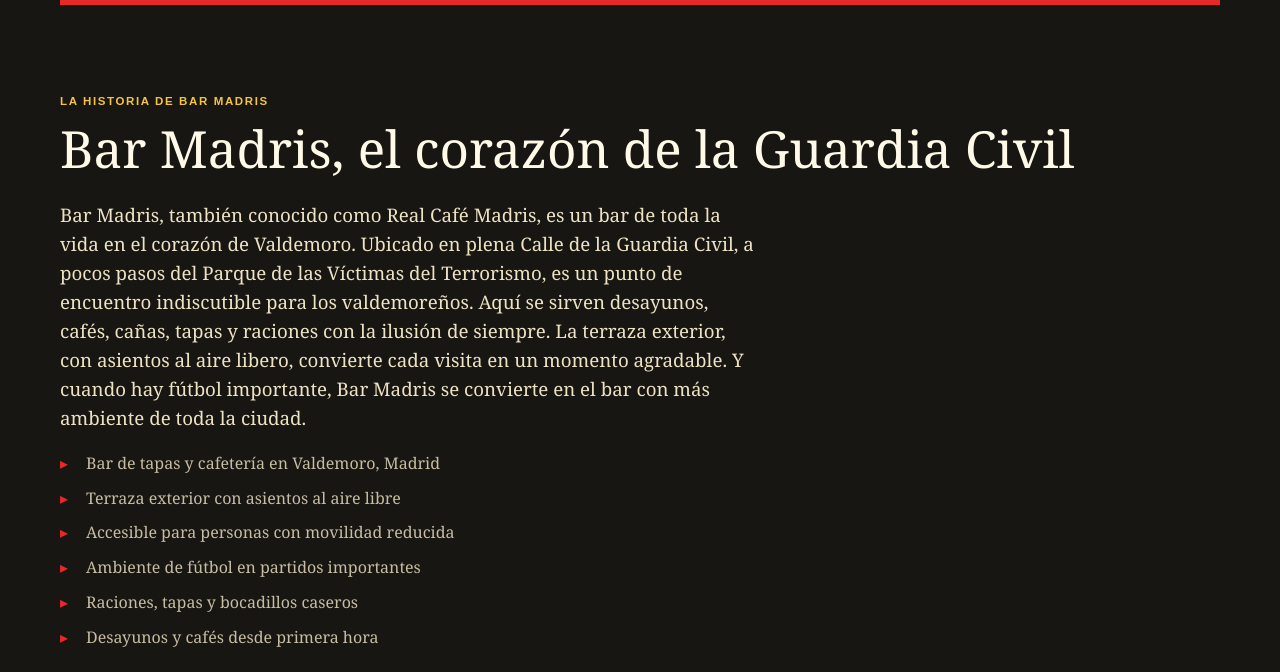
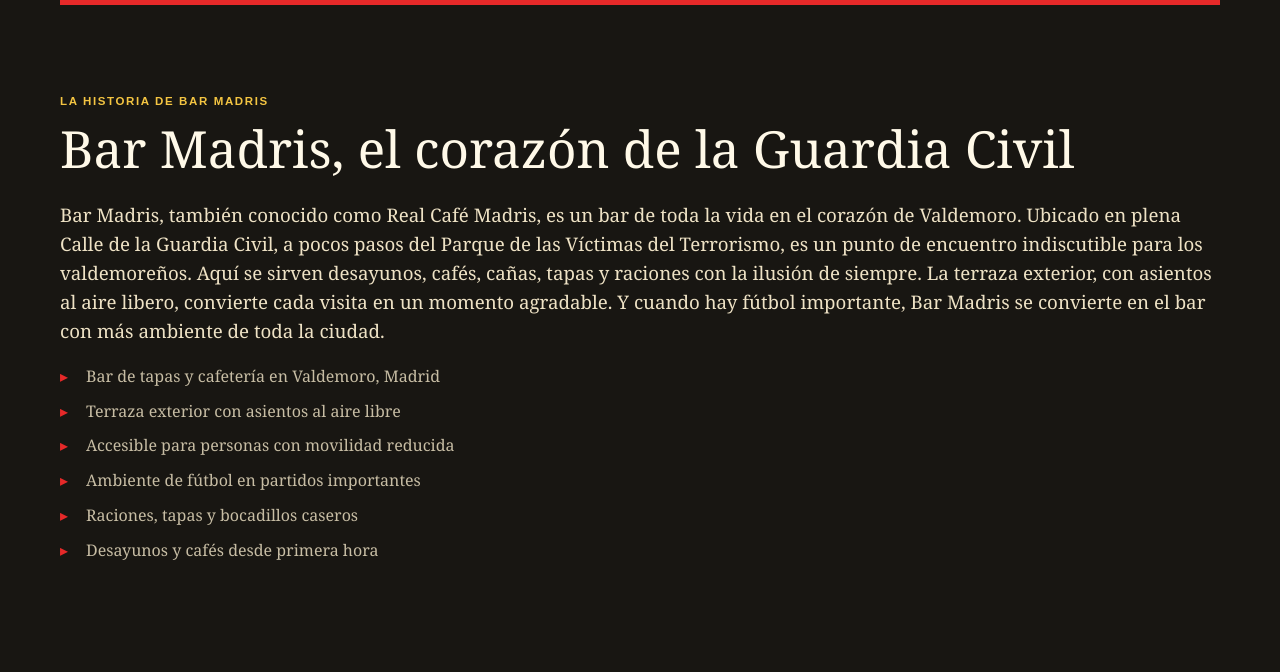
Before and after one commit to angelmaturana/bar-madris-valdemoro, a FastAPI app: page / in a window 1280 px wide. Shown: the part 922-1594 px from the top of the page. Run offline with FastAPI, Linux system fonts and the light colour scheme.

Commit message:
update home

```diff
--- a/app/templates/home.html
+++ b/app/templates/home.html
@@ -28,7 +28,7 @@
                 <div>
                     <p class="eyebrow">{{ about.eyebrow }}</p>
                     <h2 id="about-title">{{ about.title }}</h2>
-                    <p class="lead" style="max-width:700px">{{ about.description }}</p>
+                    <p class="lead">{{ about.description }}</p>
                 </div>
                 {% if about.highlights %}<ul class="highlights">{% for item in about.highlights %}<li>{{ item }}</li>{% endfor %}</ul>{% endif %}
             </div>
@@ -62,7 +62,7 @@
                 <div>
                     <p class="eyebrow">Calle de la Guardia Civil, 5</p>
                     <h2 id="location-title">{{ location.title }}</h2>
-                    <p class="lead" style="max-width:700px">{{ location.description }}</p>
+                    <p class="lead">{{ location.description }}</p>
                     {% if location.nearby %}<ul class="highlights">{% for n in location.nearby %}<li>Próximo a: {{ n }}</li>{% endfor %}</ul>{% endif %}
                 </div>
                 {% if site.map_url %}<a class="map-cta" href="{{ site.map_url }}" target="_blank" rel="noopener">Ver en Google Maps</a>{% endif %}
```
